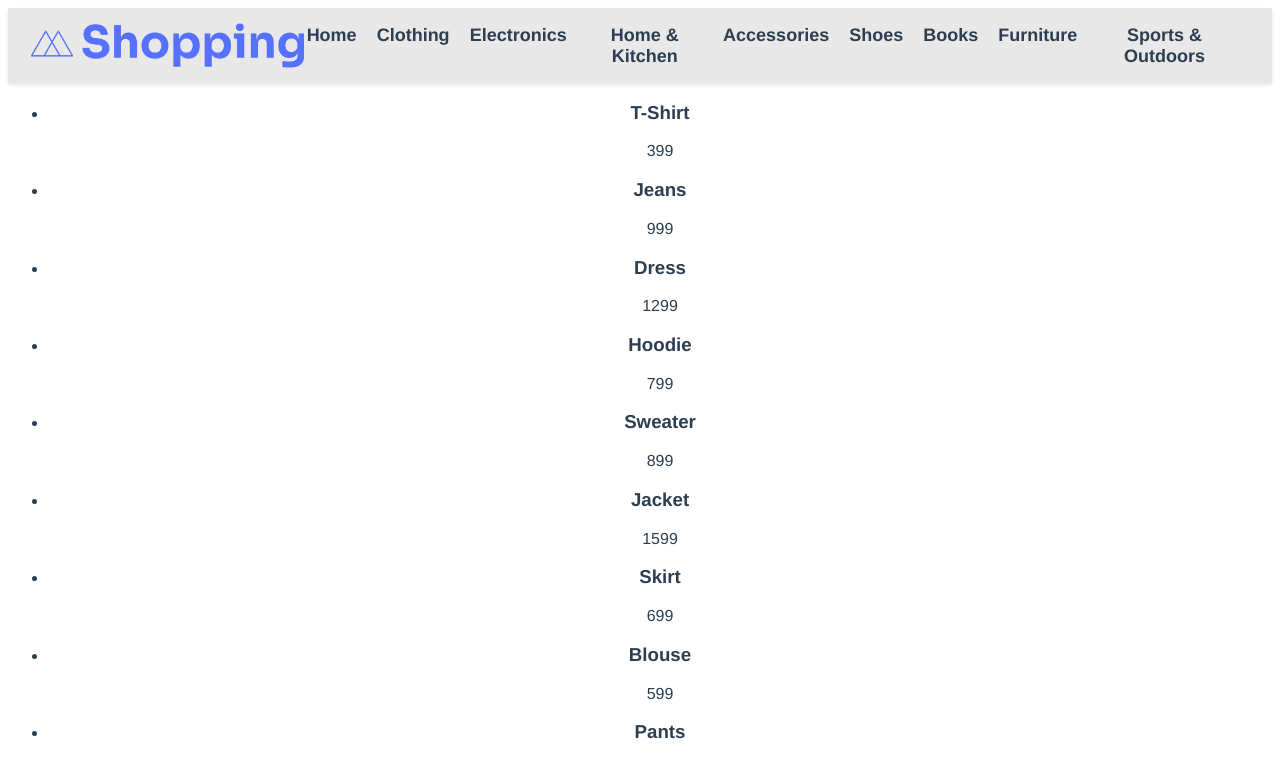
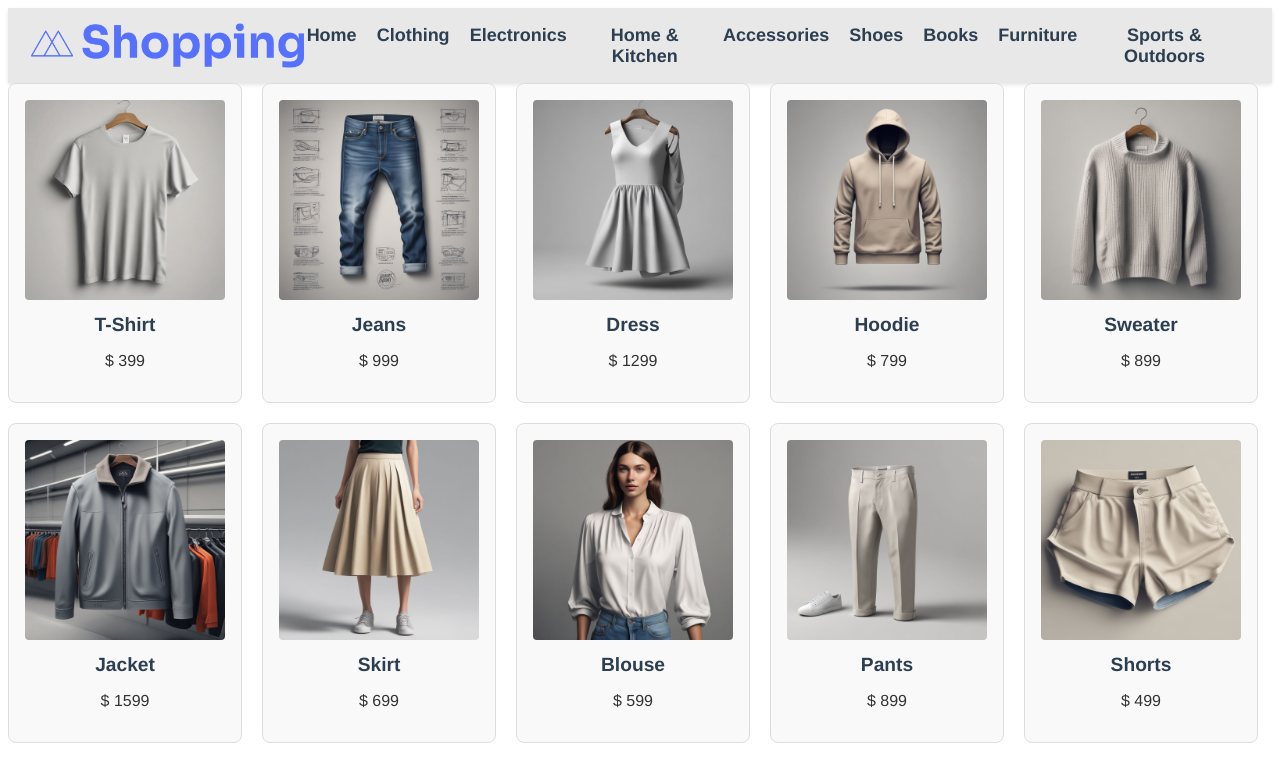
Before and after one commit to wulukewu/shopping-site, a Vue app: page / in a window 1280 px wide. Shown: the top 761 px of the page. Built offline with nearby package versions, Linux system fonts and the light colour scheme.

Commit message:
feat: add product images to ProductsList

```diff
--- a/src/components/products/ProductsList.vue
+++ b/src/components/products/ProductsList.vue
@@ -2,9 +2,9 @@
   <div class="products">
     <ul>
       <li v-for="product in products" :key="product.id">
-        <!-- <img :src="product.image" :alt="product.name" /> -->
+        <img :src="require(`@/components/products/images/${product.id}.png`)" :alt="product.name" />
         <h3>{{ product.name }}</h3>
-        <p>{{ product.price }}</p>
+        <p>$ {{ product.price }}</p>
       </li>
     </ul>
   </div>
@@ -20,3 +20,45 @@ export default {
   },
 };
 </script>
+
+<style scoped>
+.products {
+    display: flex;
+    flex-wrap: wrap;
+    gap: 20px;
+}
+
+.products ul {
+    list-style-type: none;
+    padding: 0;
+    margin: 0;
+    display: flex;
+    flex-wrap: wrap;
+    gap: 20px;
+}
+
+.products li {
+    background-color: #f9f9f9;
+    border: 1px solid #ddd;
+    border-radius: 8px;
+    padding: 16px;
+    width: 200px;
+    text-align: center;
+}
+
+.products img {
+    max-width: 100%;
+    height: auto;
+    border-radius: 4px;
+}
+
+.products h3 {
+    font-size: 1.2em;
+    margin: 10px 0;
+}
+
+.products p {
+    font-size: 1em;
+    color: #333;
+}
+</style>
```
